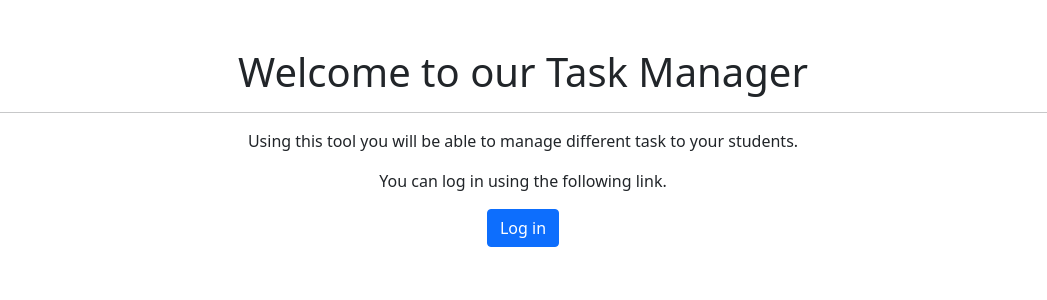
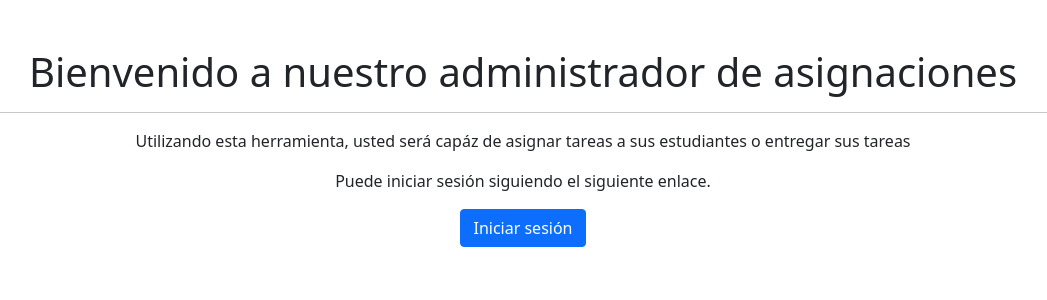
Before and after one commit to DiegoS965/Kodigo-first-project, a PHP site: page /welcomePage.php in a window 1280 px wide. Shown: the part 56-356 px from the top of the page, without its empty margins (117-1164 px from the left). Run offline with PHP 8.4, Linux system fonts and the light colour scheme; some libraries are stand-ins or nearby versions.

Commit message:
Add files via upload

```diff
--- a/includes/header.php
+++ b/includes/header.php
@@ -6,7 +6,7 @@
     <meta name="viewport" content="width=device-width, initial-scale=1.0">
     <title>Administrador de tareas v1.0</title>
     <link href="https://cdn.jsdelivr.net/npm/bootstrap@5.1.3/dist/css/bootstrap.min.css" rel="stylesheet" integrity="sha384-1BmE4kWBq78iYhFldvKuhfTAU6auU8tT94WrHftjDbrCEXSU1oBoqyl2QvZ6jIW3" crossorigin="anonymous">
-    <link rel="stylesheet" href="https://use.fontawesome.com/releases/v5.6.3/css/all.css" intergrity="sha384-UHRtZLI+pbxtHCWp1t77Bi1L4ZtiqrqD80Kn4Z8NTSRyMA2Fd33n5dQ8lWUE00s/" crossorigin="anonymous">
+    <script src="https://kit.fontawesome.com/8d3f7d4790.js" crossorigin="anonymous"></script>
 </head>
 <body>
     <nav class="navbar navbar-dark bg-dark">
--- a/update.php
+++ b/update.php
@@ -11,11 +11,8 @@
     {
         $update=CrudController::updateTask();
     }
+    include("includes/header.php")
 ?>
-
-
-
-<?php include("includes/header.php")?>
 <div class="container">
     <div class="row">
         <div class="col-md-12 mt-5">
--- a/welcomePage.php
+++ b/welcomePage.php
@@ -2,14 +2,14 @@
 <div class="container">
     <div class="row">
         <div class="col-md-12 mt-5">
-            <h1 class="text-center">Welcome to our Task Manager</h1>
+            <h1 class="text-center">Bienvenido a nuestro administrador de asignaciones</h1>
             <hr class="height:1px;color: black;background-color:black;">
         </div>
     </div>
     <div class="text-center">
-        <p>Using this tool you will be able to manage different task to your students.</p>
-        <p>You can log in using the following link.</p>
-        <a href="login.php" class="btn btn-primary">Log in</a>
+        <p>Utilizando esta herramienta, usted será capáz de asignar tareas a sus estudiantes o entregar sus tareas</p>
+        <p>Puede iniciar sesión siguiendo el siguiente enlace.</p>
+        <a href="login.php" class="btn btn-primary">Iniciar sesión</a>
     </div>
 </div>
 <?php include("includes/footer.php")?>
```
Also changed, not shown: index.php (+10 -4 lines), login.php (+2 -8 lines), loginSystem.php (+10 -11 lines).
